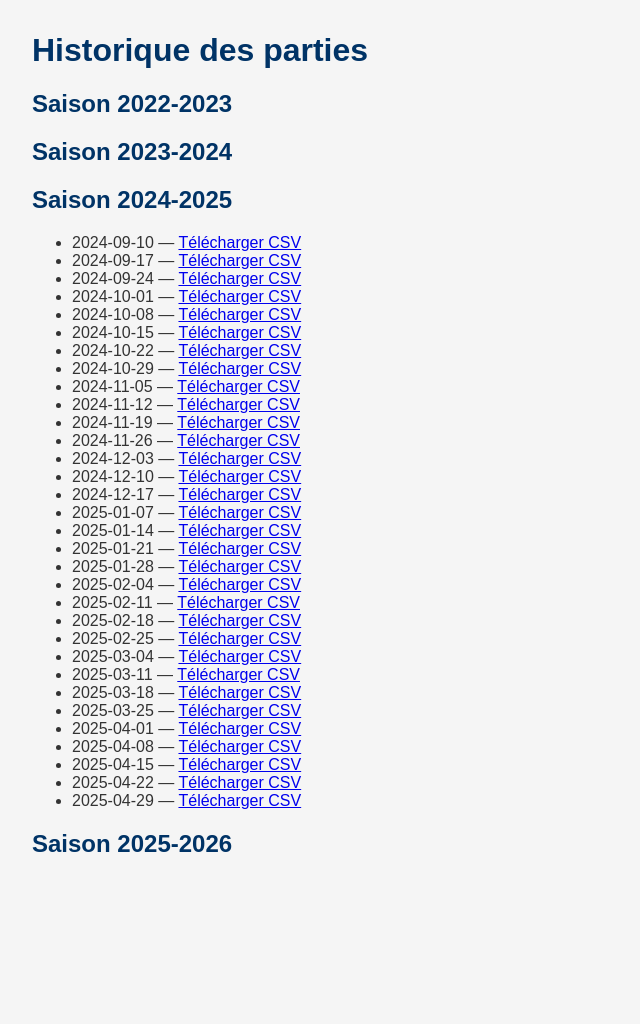
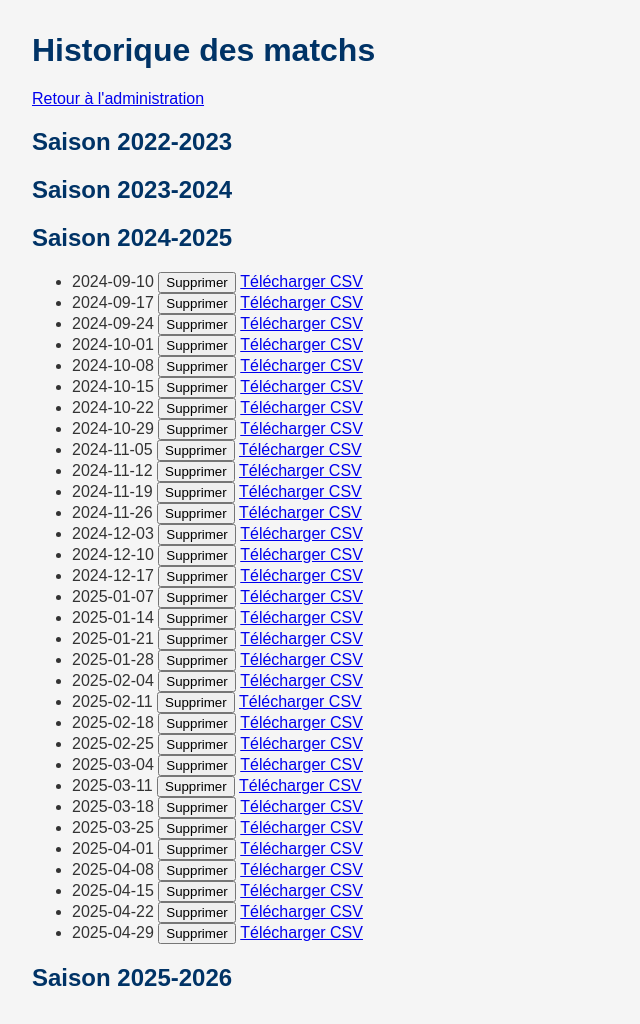
Before and after one commit to David9800-his/lesPlombiersAPP, a Flask app: page /historique in a window 1280 px wide. Shown: the whole page, without its empty margins (0-640 px from the left). Before the commit the page ends 852 px from the top, so only its background shows below. Run offline with Flask 3, Linux system fonts and the light colour scheme; the visitor is signed in with stand-in values (Sample User, id 1).

Commit message:
Mise à jour des fichiers HTML

```diff
--- a/agent_stats_hockey.py
+++ b/agent_stats_hockey.py
@@ -1,5 +1,3 @@
-# Agent IA de lecture des stats de hockey avec interface joueur et administrateur
-
 import re
 import os
 import json
@@ -10,7 +8,6 @@ from flask import Flask, request, render_template, redirect, url_for, session, R
 app = Flask(__name__)
 app.secret_key = 'supersecretkey'
 
-# --- Générer les mardis valides ---
 def generer_dates_matchs():
     debut, fin = datetime(2024, 9, 10), datetime(2025, 4, 29)
     return [debut.strftime('%Y-%m-%d') for debut in (debut + timedelta(days=i) for i in range((fin - debut).days + 1))
@@ -18,7 +15,6 @@ def generer_dates_matchs():
 
 DATES_MARDIS = generer_dates_matchs()
 
-# --- Extraction des stats ---
 def extraire_stats(texte):
     stats = defaultdict(lambda: {"buts": 0, "passes": 0})
     for ligne in texte.split("\n"):
@@ -29,9 +25,18 @@ def extraire_stats(texte):
             stats[nom.strip()]["passes"] += int(passes)
     return stats
 
-# --- Routes ---
-@app.route("/historique")
+@app.route("/historique", methods=["GET", "POST"])
 def historique():
+    if not session.get("logged_in"):
+        return redirect(url_for("admin"))
+
+    if request.method == "POST" and request.form.get("supprimer"):
+        date = request.form.get("supprimer")
+        json_path = f"matchs/match_{date}.json"
+        if os.path.exists(json_path):
+            os.remove(json_path)
+        return redirect(url_for("historique"))
+
     saisons = {f"{y}-{y+1}": [] for y in range(2022, 2026)}
     for f in sorted(os.listdir("matchs")):
         if f.startswith("match_") and f.endswith(".json"):
--- a/templates/historique.html
+++ b/templates/historique.html
@@ -2,20 +2,25 @@
 <html lang="fr">
 <head>
     <meta charset="UTF-8">
-    <title>Historique - Les Plombiers</title>
-    <link rel="stylesheet" href="{{ url_for('static', filename='style.css') }}">
+    <title>Historique des parties</title>
+    <link rel="stylesheet" href="/static/style.css">
 </head>
 <body>
-    <h1>Historique des parties</h1>
+    <h1>Historique des matchs</h1>
+    <a href="/">Retour à l'administration</a>
     {% for saison, dates in saisons.items() %}
         <h2>Saison {{ saison }}</h2>
         <ul>
-            {% for date in dates %}
-                <li>
-                    {{ date }}
-                    — <a href="{{ url_for('telecharger_csv', date=date) }}">Télécharger CSV</a>
-                </li>
-            {% endfor %}
+        {% for date in dates %}
+            <li>
+                {{ date }}
+                <form method="post" style="display:inline">
+                    <input type="hidden" name="supprimer" value="{{ date }}">
+                    <button type="submit" onclick="return confirm('Supprimer les statistiques du {{ date }} ?')">Supprimer</button>
+                </form>
+                <a href="/telecharger/{{ date }}">Télécharger CSV</a>
+            </li>
+        {% endfor %}
         </ul>
     {% endfor %}
 </body>
```
